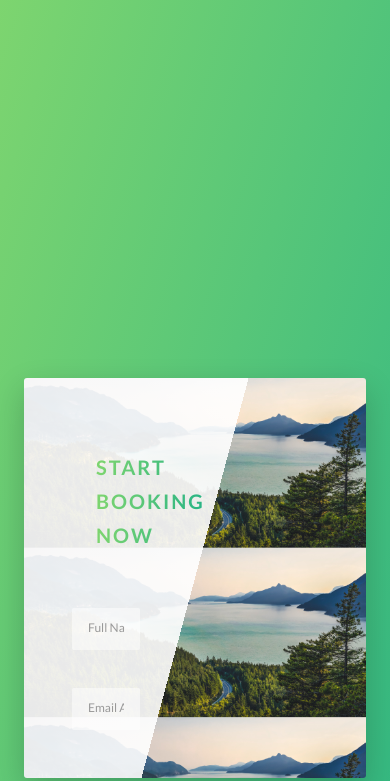
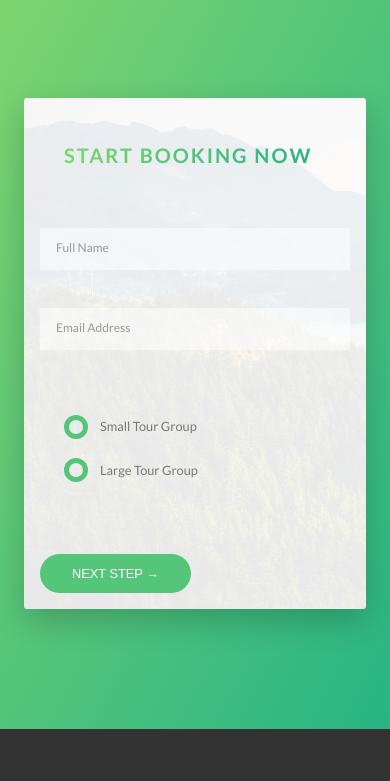
Before and after one commit to NortonNice/Natours, a website: page index.html in a window 390 px wide. Shown: the part 5738-6519 px from the top of the page. Drawn offline with Linux system fonts and the light colour scheme.

Commit message:
Media queries for form element

```diff
--- a/sass/components/_form.scss
+++ b/sass/components/_form.scss
@@ -16,6 +16,10 @@
         width: 90%;
         display: block;
         transition: all .3s;
+
+        @include respond(tab-port) {
+            width: 100%;
+        }
 
         &:focus {
             outline: none;
@@ -51,6 +55,11 @@
     &__radio-group {
         width: 49%;
         display: inline-block;
+
+        @include respond(tab-port) {
+            width: 100%;
+            margin-bottom: 2rem;
+        }
     }
 
     &__radio-input {
--- a/sass/pages/_home.scss
+++ b/sass/pages/_home.scss
@@ -47,7 +47,7 @@
 }
 
 .section-book {
-    padding: 50rem 0;
+    padding: 15rem 0rem;
     background-image: linear-gradient(to right bottom, $color-primary-light, $color-primary-dark);
 }
 
@@ -61,10 +61,33 @@
     border-radius: 3px;
     box-shadow: 0 1.5rem 4rem rgba($color-black, .2);
 
-    height: 50rem;
+    @include respond(tab-land) {
+        background-image: linear-gradient(105deg,
+            rgba($color-white, .9) 0%,
+            rgba($color-white, .9) 65%,
+            transparent 65%) ,
+        url(../img/nat-10.jpg);
+        background-size: cover;
+    }
+
+    @include respond(tab-port) {
+        background-image: linear-gradient(to right,
+            rgba($color-white, .9) 0%,
+            rgba($color-white, .9) 100%),
+        url(../img/nat-10.jpg);
+    }
 
     &__form {
         width: 50%;
         padding: 6rem;
+
+        @include respond(tab-land) {
+            width: 65%;
+        }
+
+        @include respond(tab-port) {
+            width: 100%;
+            padding: 2rem;
+        }
     }
 }
```
Also changed, not shown: css/style.css.
